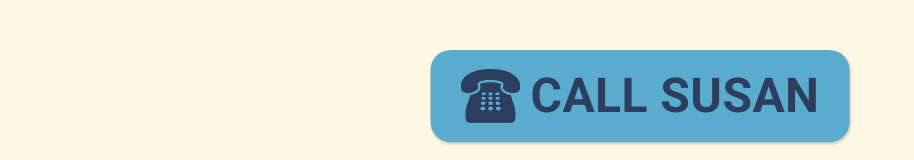
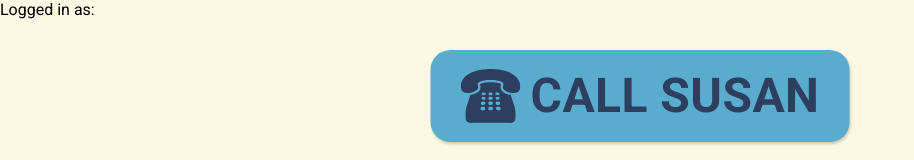
Before and after one commit to sallydough/just-for-us-master, a React (Create React App) app: page /home in a window 1280 px wide. Shown: the top 160 px of the page, without its empty margins (0-914 px from the left). Built offline with nearby package versions, Linux system fonts and the light colour scheme.

Commit message:
restructuring sign in logic

```diff
--- a/src/pages/Home.js
+++ b/src/pages/Home.js
@@ -706,7 +706,7 @@ const CarouselDivBox = styled.div`
   justify-content: center;
 `;
 
-const Home = () => {
+const Home = ({ enteredName }) => {
   const sliderRef = useRef(null);
   const activitiesRef = useRef(null);
   const tvRef = useRef(null);
@@ -752,6 +752,9 @@ const Home = () => {
   return (
     <>
       <section id="home">
+        {/* Display Hello and the logged-in person's name */}
+        <div className="welcome-message">Logged in as: {enteredName}</div>
+
         <HomeContainer disableHover={disableHover}>
           {/* Card Carousel */}
           <CarouselWrapper
@@ -798,7 +801,9 @@ const Home = () => {
           onClick={() => handleCarouselChange("componentData")}
           onTouchStart={() => handleCarouselChange("componentData")}>
           {centerCardIndex === 0 && <Television ref={tvRef} />}
-          {centerCardIndex === 1 && <Activities ref={activitiesRef} />}
+          {centerCardIndex === 1 && (
+            <Activities ref={activitiesRef} enteredName={enteredName} />
+          )}
           {centerCardIndex === 2 && <Entertainment ref={entertainmentRef} />}
           {centerCardIndex === 4 && <Contacts ref={contactsRef} />}
           {centerCardIndex === 5 && <Lights ref={lightsRef} />}
```
